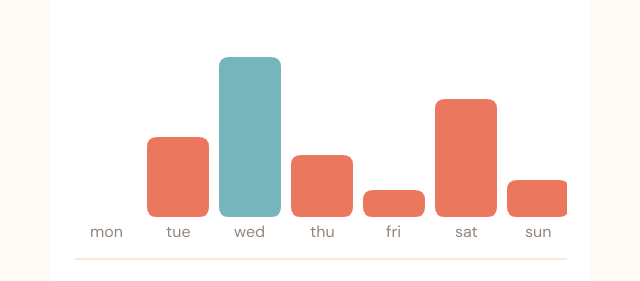
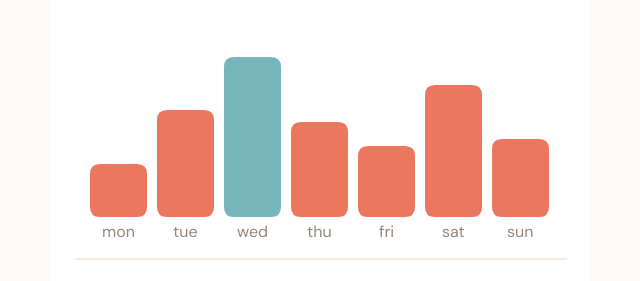
Before and after one commit to GlaDdos/expences-chart-component, a plain HTML site: page index.html in a window 1280 px wide. Shown: the part 313-594 px from the top of the page, without its empty margins (319-959 px from the left). Drawn offline with Linux system fonts and the light colour scheme.

Commit message:
Changed way of calculating bar height, and added missing quotes in font name

```diff
--- a/index.html
+++ b/index.html
@@ -80,21 +80,23 @@
 
       generateBars(gapPx) {
         this.bars = [];
-        let width = Math.round((this.getWith() - (this.data.length - 1) * gapPx) / this.data.length);
+        let width = Math.round((this.getWith() - 30 - (this.data.length - 1) * gapPx) / this.data.length);
         let maxValue = Math.max(...this.data.map(o => o.amount),0);
 
+        let availableHeight = this.getHeight() - Chart.OFFSET - 60;
+
         for(let i = 0; i < this.data.length; i++) {
-          let  heightComparedToMaxValue = Math.round(this.data[i].amount / maxValue * this.getHeight());
+          let barHeight = Math.round(this.data[i].amount / maxValue * availableHeight);
           this.bars.push(
             new Bar(
-              i * (width + gapPx),
-              this.getHeight() - heightComparedToMaxValue + 60, //offset for value label on top of the bar
+              i * (width + gapPx) + 15,
+              this.getHeight() - 20 - barHeight,
               width,
-              heightComparedToMaxValue - Chart.OFFSET - 60,
+              barHeight,
               "hsl(10, 79%, 65%)",
               "hsl(10, 79%, 77%)",
               this.data[i].day,
-              "$" + this.data[i].amount
+              "$ " + this.data[i].amount
             )
           )
         }
@@ -171,7 +173,7 @@
 
       drawValue(context, height) {
         context.fillStyle = 'hsl(25, 47%, 15%)';
-        context.font = "1rem DM Sans";
+        context.font = "1rem 'DM Sans'";
 
         //context.beginPath();
         //context.roundRect(this.posX-10, this.posY - 40, this.width+ 20, 30, 10);
```
